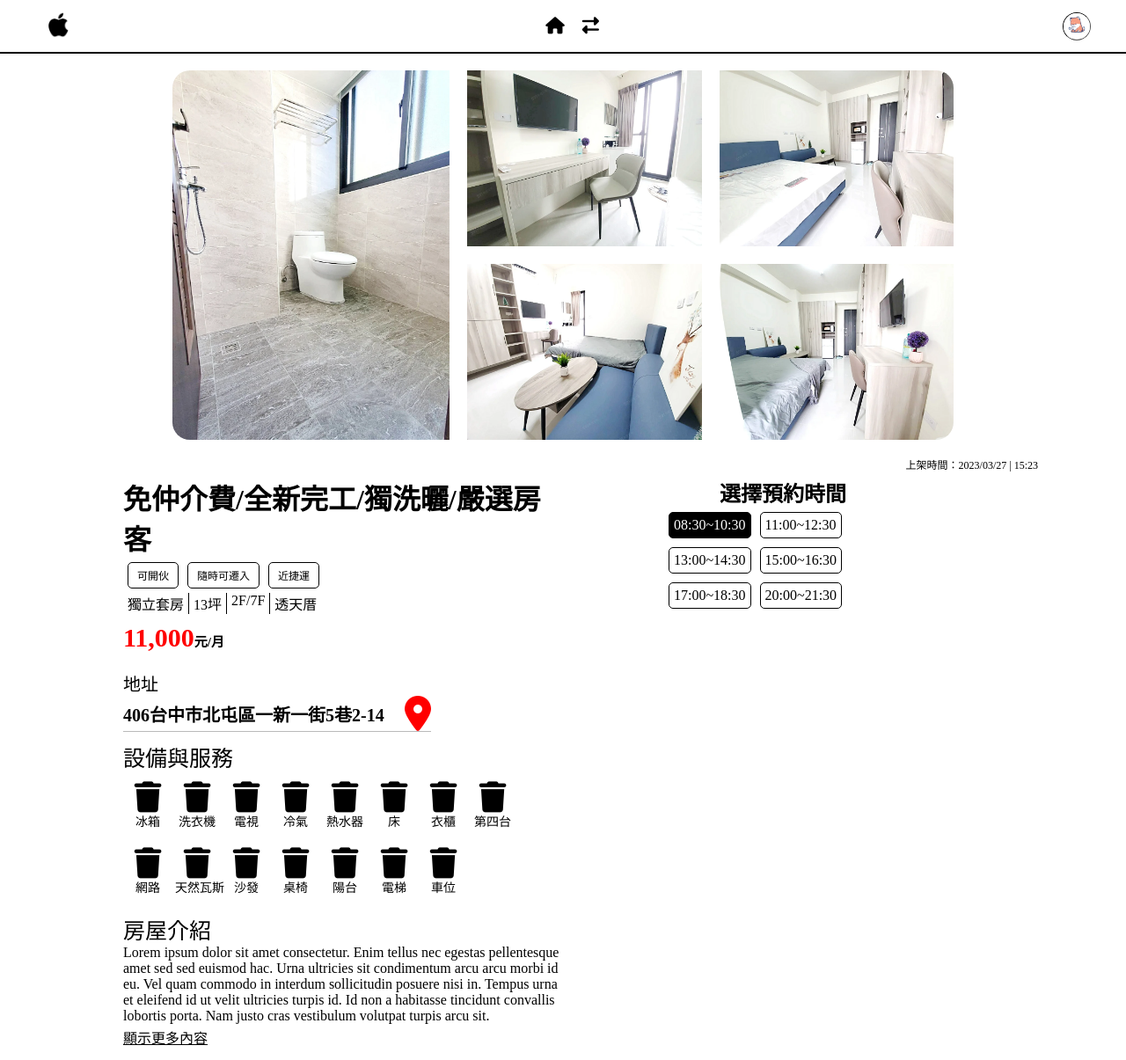
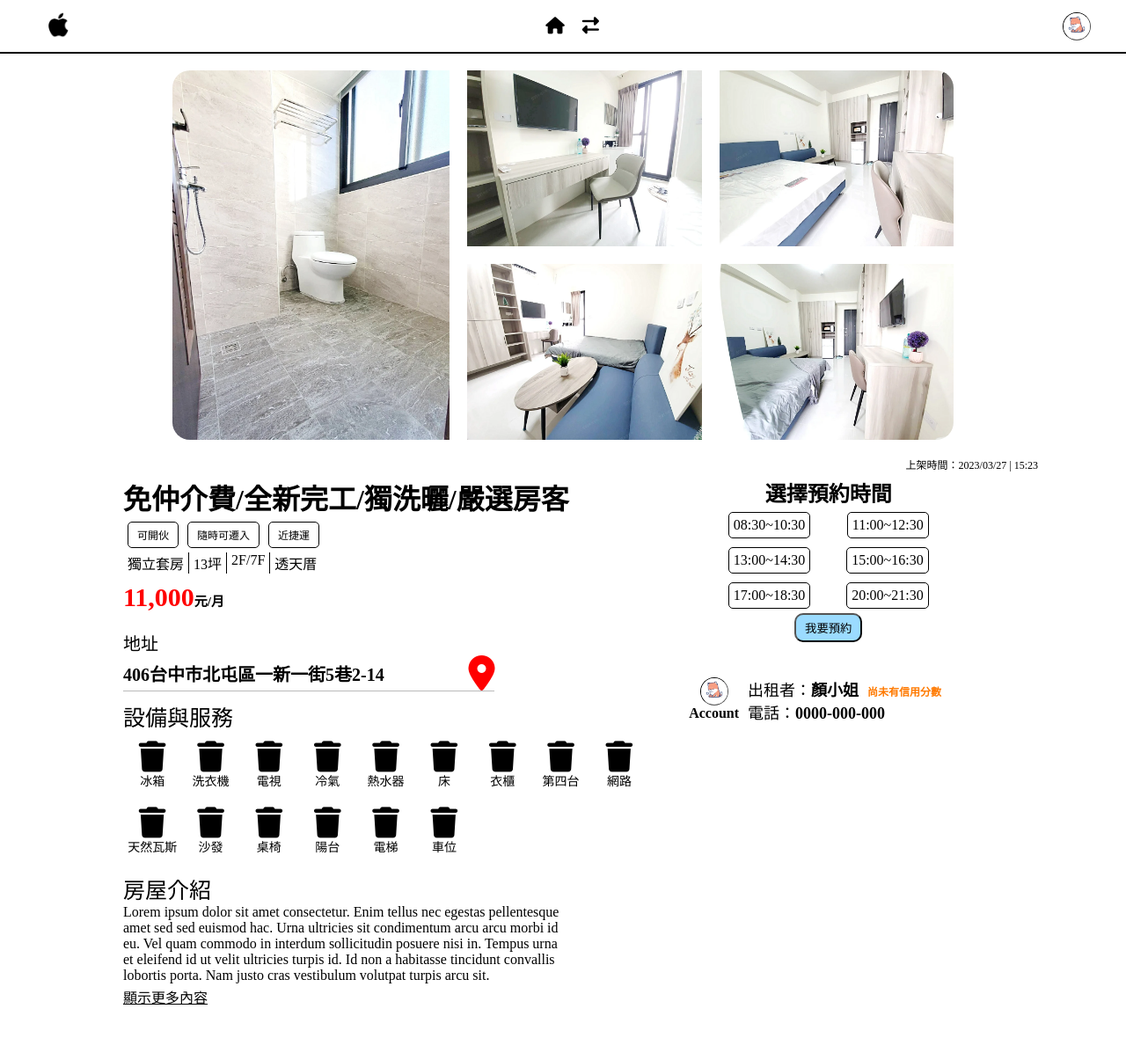
Before and after one commit to lazycat0830/HomeFinder, a plain HTML site: page item.html in a window 1280 px wide. Shown: the top 1205 px of the page at 88% size. Drawn offline with Linux system fonts and the light colour scheme.

Commit message:
item-finish

```diff
--- a/css/item-style.css
+++ b/css/item-style.css
@@ -62,7 +62,7 @@
 
 }
 #content_right{
-    width: auto;
+    width: 40%;
     text-align: center;
 }
 
@@ -159,6 +159,7 @@
     font-size: 25px;
 }
 
+
 .house_content_text{
     font-size: 16px;
     width:500px ;
@@ -171,17 +172,23 @@
     font-size: 16px;
     color: #000;
 }
+.Choose_time{
+    width: 100%;
+}
 
 
 .Choose_time_btn ul{
-    margin:0px  23%;
+    margin:0px  20%;
     list-style: none;
     display: flex;
     flex-wrap: wrap;
+    justify-content: space-between;
     text-align:center;
 }
 
-.Choose_time_btn_true{
+
+
+.Choose_time_btn_true:focus{
     padding: 5px;
     margin: 5px ;
     background-color: #000;
@@ -189,7 +196,8 @@
     border: 1px #000 solid;
     color: #fff;
 }
-.Choose_time_btn_false{
+
+.Choose_time_btn_true{
     padding: 5px;
     margin: 5px;
     background-color: #ffffff;
@@ -203,3 +211,33 @@
     text-align: center;
     font-weight: bolder;
 }
+
+.Choose_time_button input{
+    padding: 5px 10px;
+    background-color: #9BDBFF;
+    color: #000;
+    border-radius: 10px;
+}
+
+.publisher_Information_text{
+    padding-left: 10px;
+    text-align: left;
+    margin: auto 0px;
+    font-size: 18px;
+}
+
+.publisher_Information{
+    padding: 10% 0px;
+    margin: 0px 10%;
+}
+
+.credit_score{
+    padding-left: 10px;
+    font-size: 12px;
+    font-weight: bolder;
+    color: #FF7A00;
+}
+
+.subtitle{
+    font-weight: bolder;
+}
--- a/item.html
+++ b/item.html
@@ -143,32 +143,44 @@
                         <span><a href="#">顯示更多內容</a></span>
                     </div>
                 </div>
-                <div id="content_right" >
+                <div id="content_right" class="flexcolumn" >
                     <div class="Choose_time">
                         <span class="Choose_title">選擇預約時間</span>
-                        <div class="Choose_time_btn">
+                        <div class="Choose_time_btn flexcenter">
                             <ul>
-                                <li class="Choose_time_btn_true">
+                                <li class="Choose_time_btn_true" tabindex="1">
                                     08:30~10:30
                                 </li>
-                                <li class="Choose_time_btn_false">
+                                <li class="Choose_time_btn_true"  tabindex="2">
                                     11:00~12:30
                                 </li>
-                                <li class="Choose_time_btn_false">
+                                <li class="Choose_time_btn_true" tabindex="3">
                                     13:00~14:30
                                 </li>
-                                <li class="Choose_time_btn_false">
+                                <li class="Choose_time_btn_true" tabindex="4">
                                     15:00~16:30
                                 </li>
-                                <li class="Choose_time_btn_false">
+                                <li class="Choose_time_btn_true" tabindex="5">
                                     17:00~18:30
                                 </li>
-                                <li class="Choose_time_btn_false">
+                                <li class="Choose_time_btn_true" tabindex="6">
                                     20:00~21:30
                                 </li>
                             </ul>
                         </div>
+                        <div class="Choose_time_button"><input type="submit" value="我要預約"></div>
                     </div>
+                    <div class="publisher_Information flexrow">
+                    <div class="publisher_Information_img flexcolumn">
+                        <div class="flexcenter"><a class="avatar" href="#"><img width="30px" src="/image/98f1ad5373cccf33efac27876f088cb0ea46f127.jpg@760w_738h_progressive.webp"></a></div>
+                        <span><b>Account</b></span>
+                    </div>
+                    <div class="publisher_Information_text">
+                        出租者：<span class="subtitle">顏小姐</span><span class="credit_score">尚未有信用分數</span><br>
+                        電話：<span class="subtitle">0000-000-000</span>
+                    </div>
+                    </div>
+                </div>
                 </div>
             </div>
         </div>
```
Also changed, not shown: index.html (+48 -17 lines).
